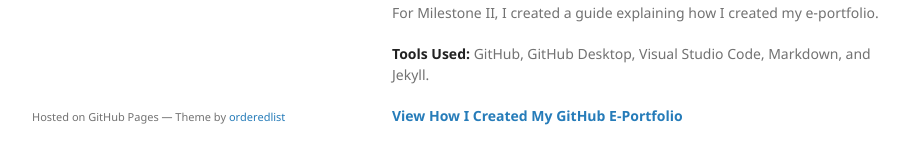
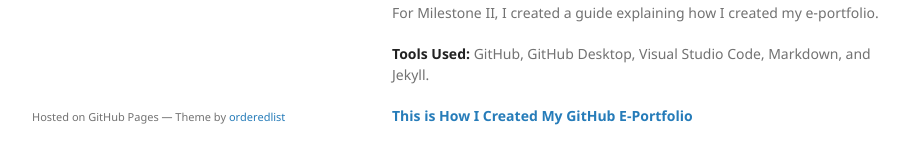
Before and after one commit to cmireya/cmireya.github.io, a Jekyll site: the page built from index.md, in a window 1280 px wide and 900 px high, scrolled down 2803 px. Shown: the part 704-868 px from the top of the window, without its empty margins (178-1097 px from the left). Built offline with Jekyll 4.4.1, drawn with Linux system fonts in a browser that asks for light colours; our own code applies the rules of GitHub Pages for plain Markdown files.

Commit message:
Update index.md

```diff
--- a/index.md
+++ b/index.md
@@ -149,4 +149,4 @@ For Milestone II, I created a guide explaining how I created my e-portfolio.
 
 **Tools Used:** GitHub, GitHub Desktop, Visual Studio Code, Markdown, and Jekyll.
 
-**[View How I Created My GitHub E-Portfolio](/eportfolio_subpage/)**
+**[This is How I Created My GitHub E-Portfolio](/eportfolio_subpage/)**
```
